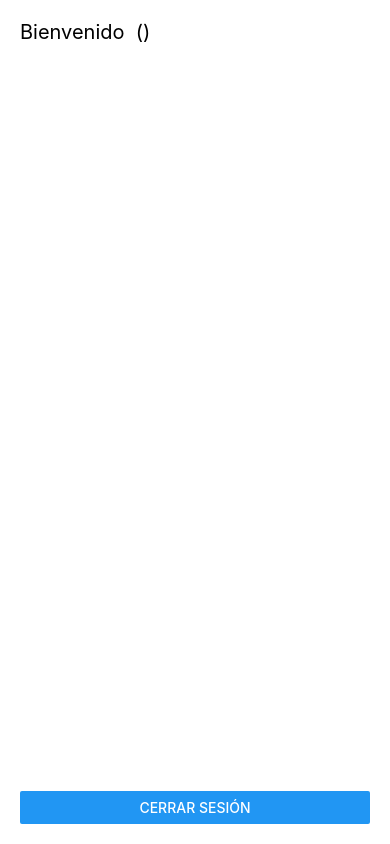
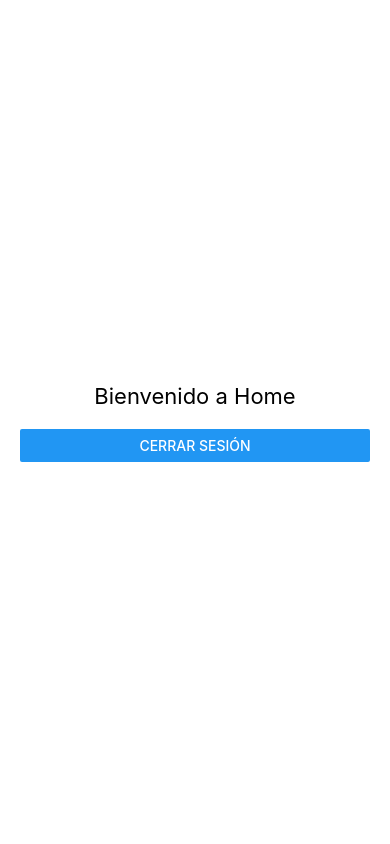
Before and after one commit to JonathanValdezMartinez26/App-MCM, a React Native app: screen /Home in a window 390 px wide. Built offline with nearby package versions, Linux system fonts and the light colour scheme.

Commit message:
Cambios UI, integracion Final Login

```diff
--- a/src/screens/HomeScreen.tsx
+++ b/src/screens/HomeScreen.tsx
@@ -1,29 +1,41 @@
-import React, { useContext } from 'react';
-import { View, Text, Button, FlatList, StyleSheet } from 'react-native';
-import { AuthContext } from '../context/AuthContext';
+import React from 'react';
+import { View, Text, Button, StyleSheet, Alert } from 'react-native';
+import AsyncStorage from '@react-native-async-storage/async-storage';
 
-export default function DashboardScreen() {
-  const { usuario, sucursales, logout } = useContext(AuthContext);
+const HomeScreen = ({ navigation }: any) => {
+  const handleLogout = async () => {
+    try {
+      await AsyncStorage.removeItem('token');
+      await AsyncStorage.removeItem('usuario');
+      await AsyncStorage.removeItem('sucursales');
+
+      // Regresar a pantalla Login, reemplazando el stack
+      navigation.replace('Login');
+    } catch (error) {
+      Alert.alert('Error', 'No se pudo cerrar sesión correctamente.');
+    }
+  };
 
   return (
     <View style={styles.container}>
-      <Text style={styles.welcome}>
-        Bienvenido {usuario?.nombre} ({usuario?.perfil})
-      </Text>
-      <FlatList
-        data={sucursales}
-        keyExtractor={(item) => item.id_sucursal}
-        renderItem={({ item }) => (
-          <Text style={styles.sucursal}>{item.sucursal} - {item.region}</Text>
-        )}
-      />
-      <Button title="Cerrar sesión" onPress={logout} />
+      <Text style={styles.title}>Bienvenido a Home</Text>
+      <Button title="Cerrar Sesión" onPress={handleLogout} />
     </View>
   );
-}
+};
 
 const styles = StyleSheet.create({
-  container: { flex: 1, padding: 20, backgroundColor: '#fff' },
-  welcome: { fontSize: 20, marginBottom: 10 },
-  sucursal: { fontSize: 16, paddingVertical: 4 },
+  container: {
+    flex: 1,
+    justifyContent: 'center',
+    paddingHorizontal: 20,
+    backgroundColor: '#fff',
+  },
+  title: {
+    fontSize: 22,
+    marginBottom: 20,
+    textAlign: 'center',
+  },
 });
+
+export default HomeScreen;
```
